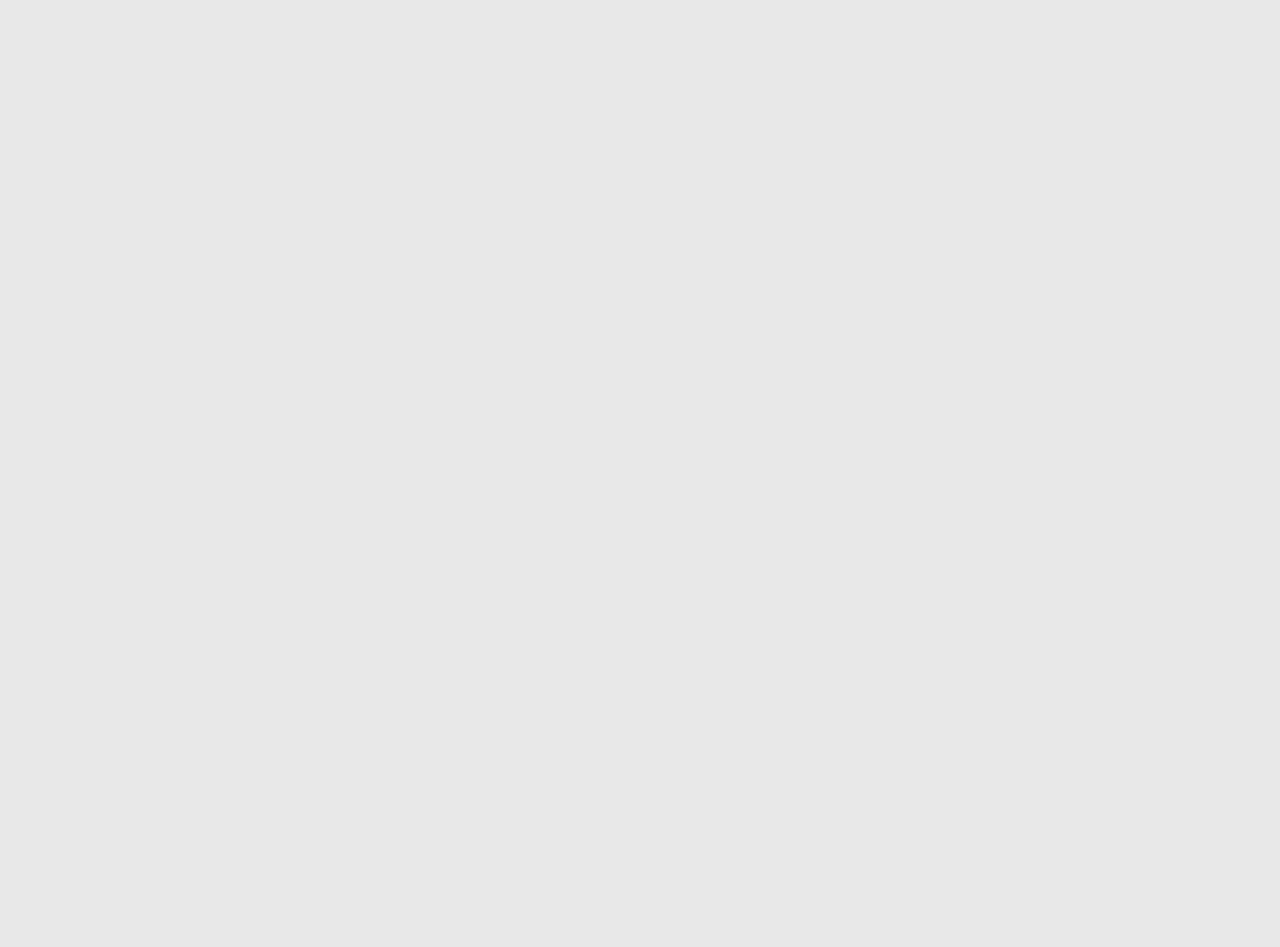
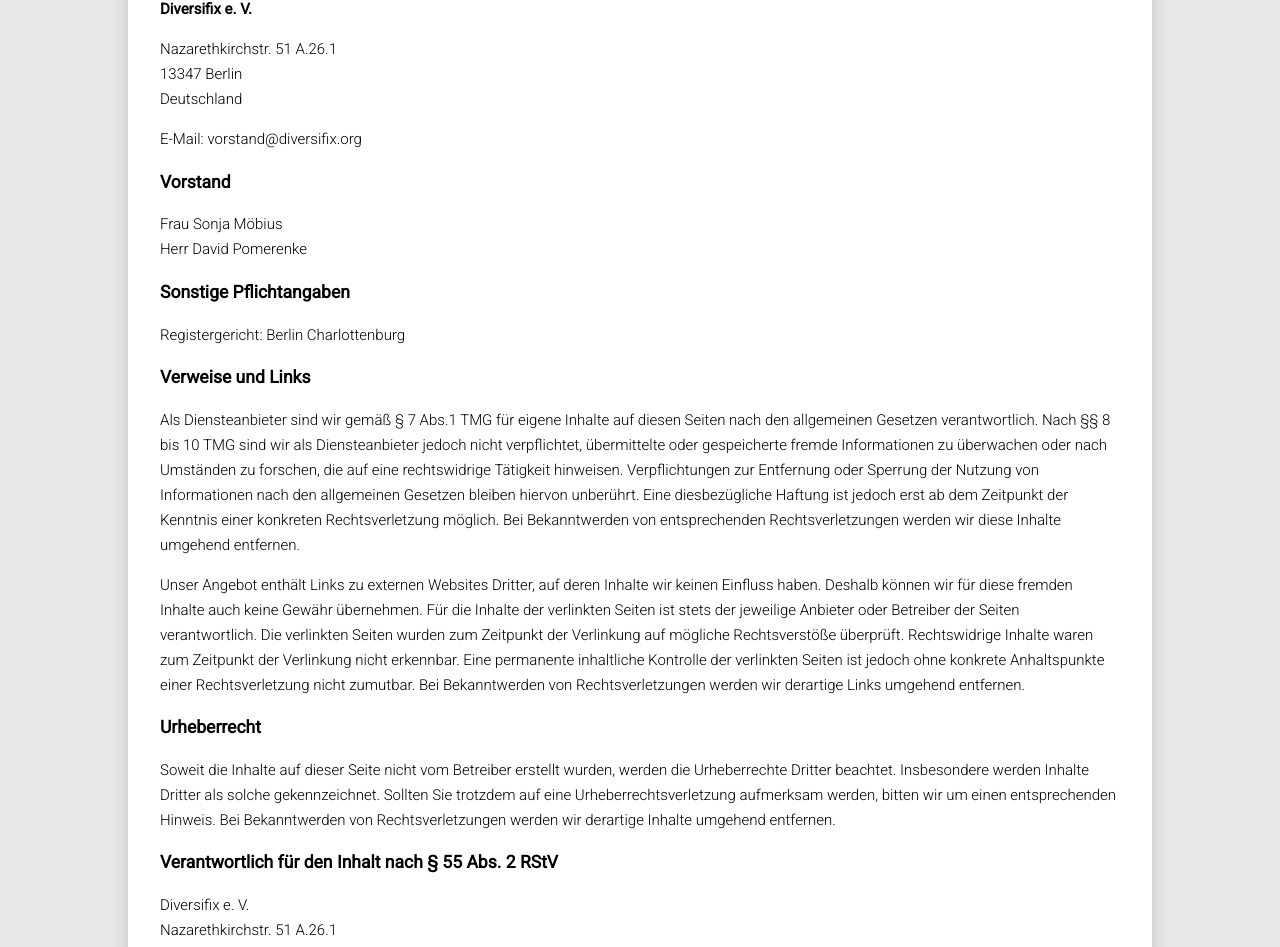
Before and after one commit to diversifix/diversifix-website, a React (Create React App) app: page /impressum in a window 1280 px wide. Before the commit this address had no page. Shown: the part 255-1202 px from the top of the page. Before the commit the page ends 800 px from the top, so only its background shows below. Built offline with nearby package versions, Linux system fonts and the light colour scheme.

Commit message:
License & Impressum

```diff
--- a/src/App.tsx
+++ b/src/App.tsx
@@ -2,6 +2,7 @@
 import { Verein } from "./Pages/Verein";
 import { Mitmachen } from "./Pages/Mitmachen";
 import { Main } from "./Pages/Main";
+import { Impressum } from "./Pages/Impressum";
 
 function App() {
   return (
@@ -11,6 +12,7 @@
           <Route index element={<Main />} />
           <Route path="verein" element={<Verein />}></Route>
           <Route path="mitmachen" element={<Mitmachen />}></Route>
+          <Route path="impressum" element={<Impressum />}></Route>
         </Route>
       </Routes>
     </BrowserRouter>
--- a/src/Components.tsx
+++ b/src/Components.tsx
@@ -66,14 +66,11 @@
   height: 100%;
 `;
 
-export const ImpressumAndDatenschutzLinks: FC<{ isAddin?: boolean }> = ({
-  isAddin,
-}) => (
+export const ImpressumAndDatenschutzLinks = () => (
   <IDLinksRow>
-    <a href="./impressum-datenschutz.html">Impressum &amp; Datenschutz</a>
-    <IDLinkDivider />
-
-    <a href="./lizenzen.html">Lizenzen</a>
+    <IDLinkContainer>
+      <a href="./impressum">Impressum, Datenschutz &amp; Lizenzen</a>
+    </IDLinkContainer>
   </IDLinksRow>
 );
 
@@ -84,8 +81,15 @@
   justify-content: center;
 `;
 
-const IDLinkDivider = styled.div`
-  border-left: 1px solid #aaa;
+const IDLinkContainer = styled.a`
+  font-size: 10px;
+  color: #aaa;
+  &:link {
+    color: #aaa;
+  }
+  &:visited {
+    color: #aaa;
+  }
 `;
 
 export const SideItemContainer = styled.div`
--- /dev/null
+++ b/src/Pages/Impressum.tsx
@@ -0,0 +1,161 @@
+import { Page, InputAreaContainer } from "../Components";
+import { TextContainer } from "./Verein";
+export const Impressum = () => (
+  <Page>
+    <InputAreaContainer>
+      <TextContainer>
+        <div>
+          <h2>Impressum</h2>
+
+          <p>Angaben gemäß § 5 TMG</p>
+          <p style={{ fontWeight: "bold" }}>Diversifix e. V.</p>
+          <p>
+            Nazarethkirchstr. 51 A.26.1
+            <br />
+            13347 Berlin
+            <br />
+            Deutschland
+          </p>
+          <p>
+            E-Mail: vorstand@diversifix.org
+            <br />
+          </p>
+
+          <h3>Vorstand</h3>
+          <p>
+            Frau Sonja Möbius
+            <br />
+            Herr David Pomerenke
+          </p>
+
+          <h3>Sonstige Pflichtangaben</h3>
+          <p>Registergericht: Berlin Charlottenburg</p>
+
+          <h3>Verweise und Links</h3>
+          <p>
+            Als Diensteanbieter sind wir gemäß § 7 Abs.1 TMG für eigene Inhalte
+            auf diesen Seiten nach den allgemeinen Gesetzen verantwortlich. Nach
+            §§ 8 bis 10 TMG sind wir als Diensteanbieter jedoch nicht
+            verpflichtet, übermittelte oder gespeicherte fremde Informationen zu
+            überwachen oder nach Umständen zu forschen, die auf eine
+            rechtswidrige Tätigkeit hinweisen. Verpflichtungen zur Entfernung
+            oder Sperrung der Nutzung von Informationen nach den allgemeinen
+            Gesetzen bleiben hiervon unberührt. Eine diesbezügliche Haftung ist
+            jedoch erst ab dem Zeitpunkt der Kenntnis einer konkreten
+            Rechtsverletzung möglich. Bei Bekanntwerden von entsprechenden
+            Rechtsverletzungen werden wir diese Inhalte umgehend entfernen.
+          </p>
+          <p>
+            Unser Angebot enthält Links zu externen Websites Dritter, auf deren
+            Inhalte wir keinen Einfluss haben. Deshalb können wir für diese
+            fremden Inhalte auch keine Gewähr übernehmen. Für die Inhalte der
+            verlinkten Seiten ist stets der jeweilige Anbieter oder Betreiber
+            der Seiten verantwortlich. Die verlinkten Seiten wurden zum
+            Zeitpunkt der Verlinkung auf mögliche Rechtsverstöße überprüft.
+            Rechtswidrige Inhalte waren zum Zeitpunkt der Verlinkung nicht
+            erkennbar. Eine permanente inhaltliche Kontrolle der verlinkten
+            Seiten ist jedoch ohne konkrete Anhaltspunkte einer Rechtsverletzung
+            nicht zumutbar. Bei Bekanntwerden von Rechtsverletzungen werden wir
+            derartige Links umgehend entfernen.
+          </p>
+
+          <h3>Urheberrecht</h3>
+          <p>
+            Soweit die Inhalte auf dieser Seite nicht vom Betreiber erstellt
+            wurden, werden die Urheberrechte Dritter beachtet. Insbesondere
+            werden Inhalte Dritter als solche gekennzeichnet. Sollten Sie
+            trotzdem auf eine Urheberrechtsverletzung aufmerksam werden, bitten
+            wir um einen entsprechenden Hinweis. Bei Bekanntwerden von
+            Rechtsverletzungen werden wir derartige Inhalte umgehend entfernen.
+          </p>
+
+          <h3>Verantwortlich für den Inhalt nach § 55 Abs. 2 RStV</h3>
+          <p>
+            Diversifix e. V.
+            <br />
+            Nazarethkirchstr. 51 A.26.1
+            <br />
+            13347 Berlin
+            <br />
+            Deutschland
+          </p>
+
+          <h3>Streitschlichtung</h3>
+          <p>
+            Die Europäische Kommission stellt eine Plattform zur
+            Online-Streitbeilegung (OS) bereit:
+            https://ec.europa.eu/consumers/odr. Unsere E-Mail-Adresse finden Sie
+            oben im Impressum. Wir sind nicht bereit oder verpflichtet, an
+            Streitbeilegungsverfahren vor einer Verbraucherschlichtungsstelle
+            teilzunehmen.
+          </p>
+
+          <h2>Datenschutz</h2>
+          <p>
+            Datenschutz ist uns sehr wichtig, daher verarbeiten wir persönliche
+            Daten nur soweit es wirklich nötig und erforderlich ist.
+          </p>
+          <ul>
+            <li>
+              Die Textprüfung hat als allgemeine Formulierungshilfe keine
+              persönlichen Daten zum Gegenstand. Die Texte im Eingabefeld werden
+              für die Analyse an unsere Server bzw. Server der
+              DigitalService4Germany GmbH (siehe die dafür zutreffende
+              <a
+                href="https://inclusify.tech.4germany.org/impressum-datenschutz.html"
+                target="_blank"
+                rel="noopener noreferrer"
+              >
+                Datenschutzerklärung
+              </a>
+              ) übermittelt und entsprechende Formulierungsvorschläge
+              übertragen. Wir weisen darauf hin, dass hier keine persönlichen
+              oder sensiblen Daten eingeben werden müssen und sollen, da es sich
+              lediglich um generelle Formulierungen handelt. Die Texte werden
+              nicht gespeichert, und es werden keine Daten im Zusammenhang mit
+              den Texten gespeichert.
+            </li>
+            <li>
+              Individuelle Einstellungen werden im lokalen Speicher im Browser
+              (LocalStorage) gespeichert, diese Informationen werden lediglich
+              für die Applikation benutzt.
+            </li>
+          </ul>
+
+          <h2>Lizenzen</h2>
+          <ul>
+            <li>
+              Die überwiegende Zahl der genderneutralen Diversitätshinweise sind
+              von
+              <a href="https://geschicktgendern.de/">geschicktgendern</a> von
+              Johanna Usinger und stehen unter der
+              <a href="https://creativecommons.org/licenses/by-nc-sa/4.0/">
+                CC-BY-NC-SA 4.0 International License
+              </a>
+              .
+            </li>
+            <li>
+              Wir benutzen zur grammatischen Anpassung das morphologische
+              Wörterbuch
+              <a href="https://morphy.wolfganglezius.de/download/">
+                Morphy
+              </a>{" "}
+              von Wolfgang Lezius, dessen Inhalt unter der
+              <a href="https://creativecommons.org/licenses/by-nc-sa/4.0/">
+                CC-BY-NC-SA 4.0 International License
+              </a>{" "}
+              steht.
+            </li>
+            <li>
+              Unser Quellcode mit den dazugehörigen Lizenzen ist
+              <a href="https://github.com/diversifix/diversifix">
+                auf Github
+              </a>{" "}
+              zu finden.
+            </li>
+          </ul>
+        </div>
+      </TextContainer>
+    </InputAreaContainer>
+  </Page>
+);
```
Also changed, not shown: 2 other files (tests, documents, lock files or other folders).
